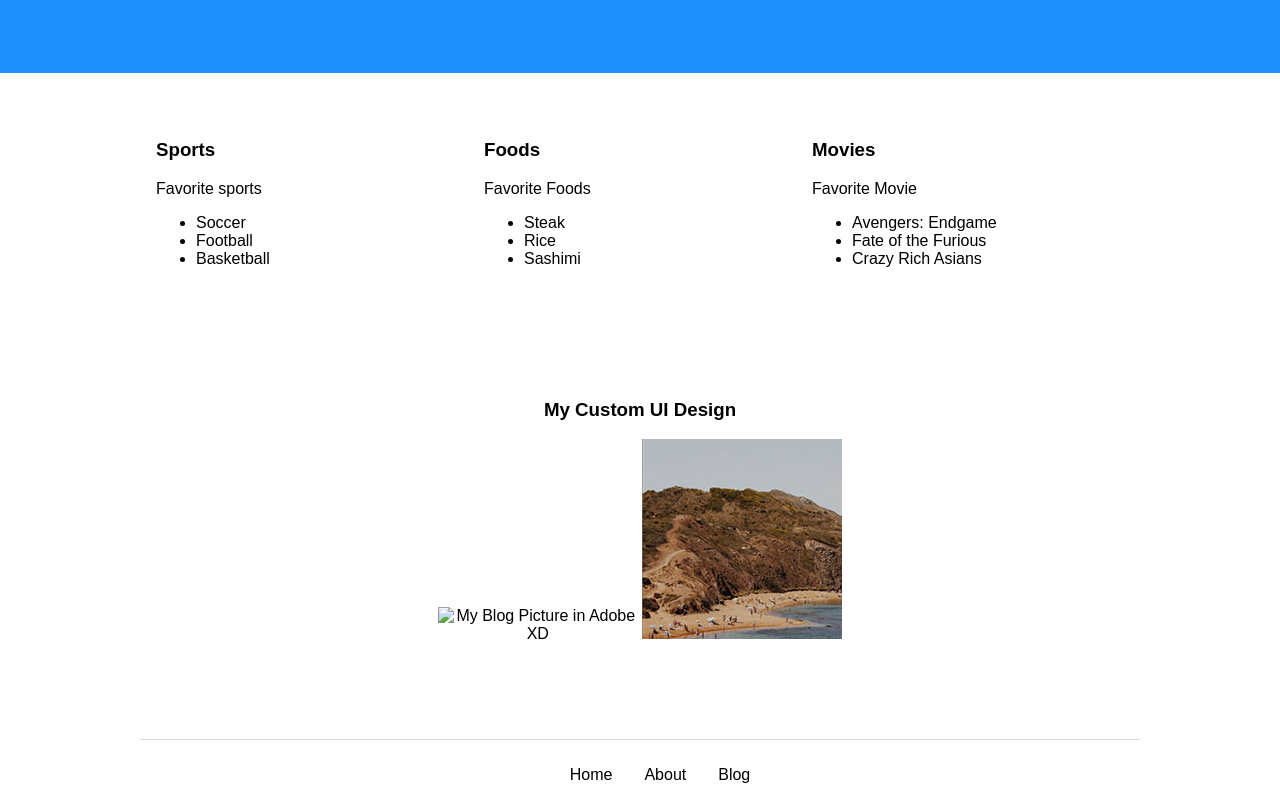
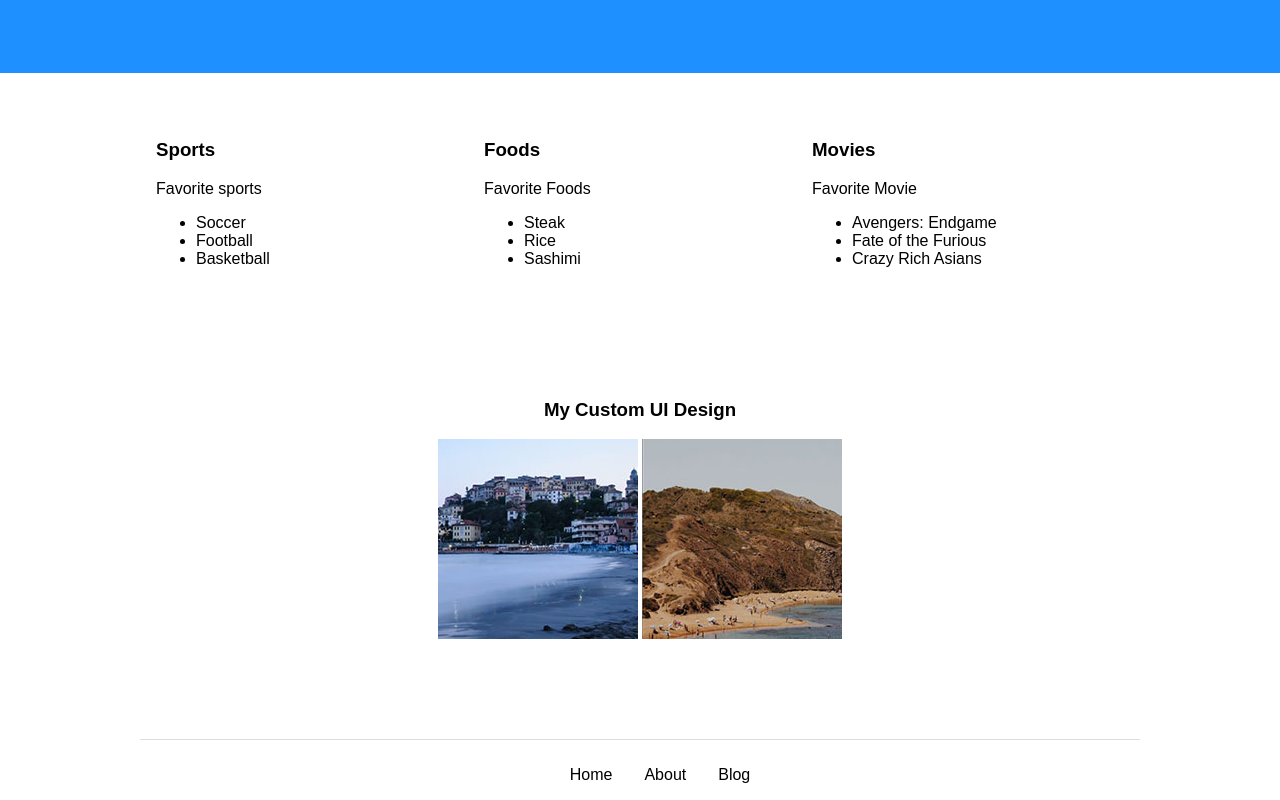
Before and after one commit to iwebstudent27/iwebstudent27.github.io, a plain HTML site: page index.html in a window 1280 px wide. Shown: the part 419-1219 px from the top of the page. Drawn offline with nearby package versions, Linux system fonts and the light colour scheme.

Commit message:
fixed a bug

```diff
--- a/index.html
+++ b/index.html
@@ -60,7 +60,7 @@
         </section>
         <section class="ui-designs">
             <h3>My Custom UI Design</h3>
-            <a data-fancybox="gallery" href="images/blog.png"><img src="images/blog-th.png"
+            <a data-fancybox="gallery" href="images/blog.png"><img src="images/blog-th.jpg"
                     alt="My Blog Picture in Adobe XD" /></a>
             <a data-fancybox="gallery" href="images/Hobies.png"><img src="images/Hobies-th.jpg"
                     alt="My Hobbies Picture in Adobe XD" /></a>
```
